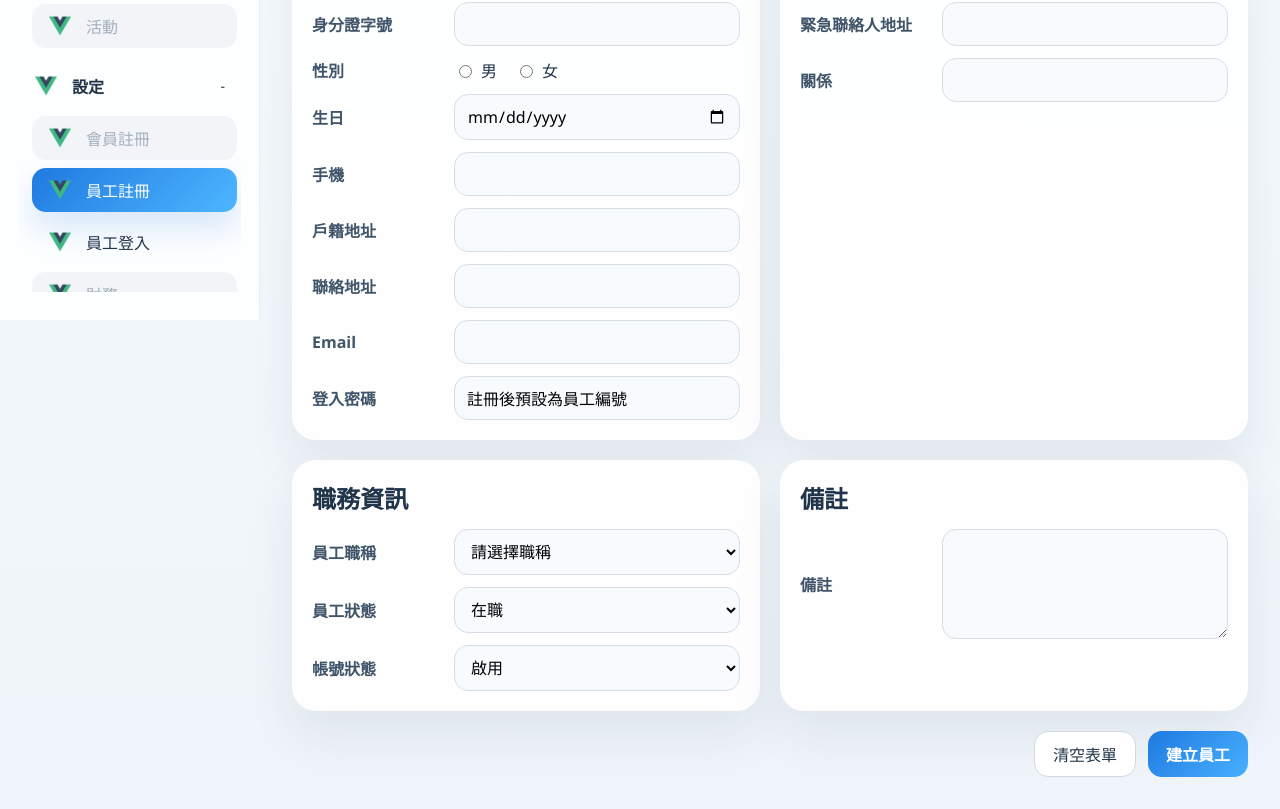
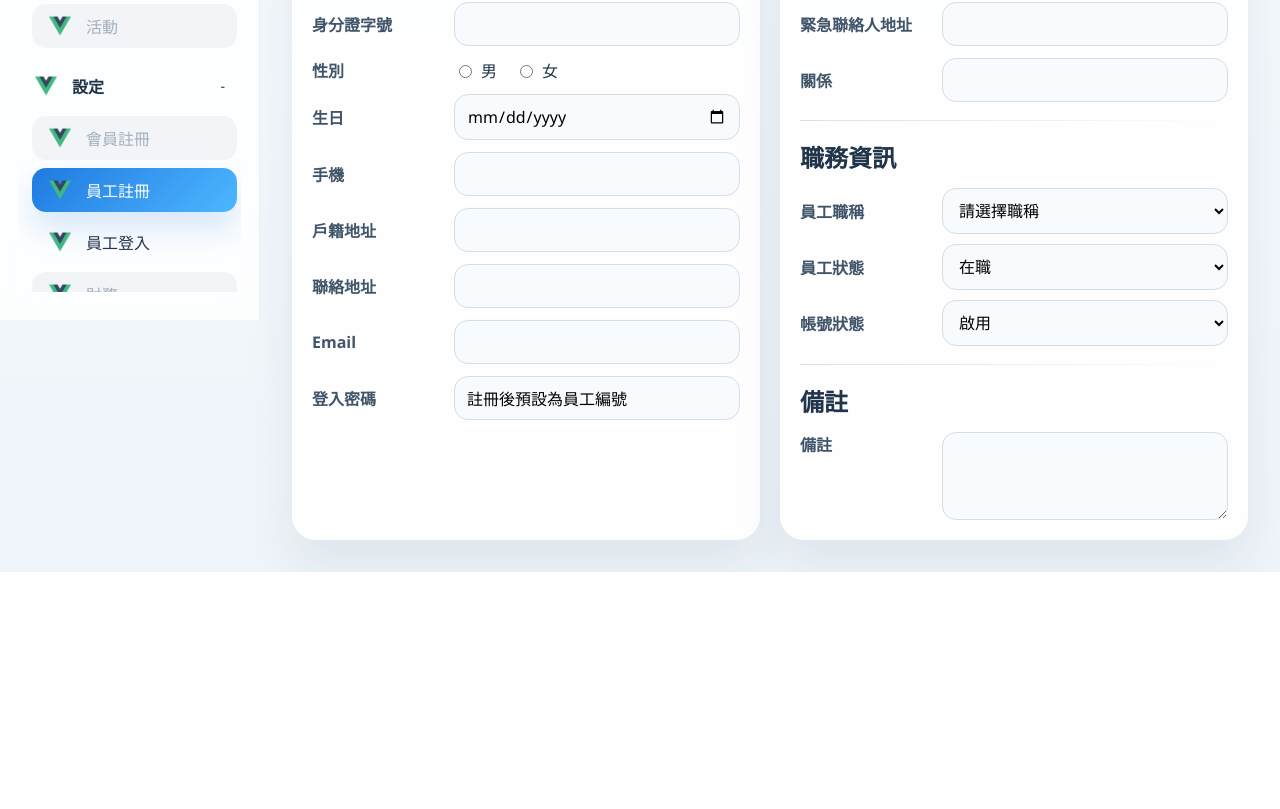
Before and after one commit to LCFang-1030/climbapp, a Vue app in the folder frontend/: page /staff-signup in a window 1280 px wide. Shown: the part 480-1289 px from the top of the page. After the commit the page ends 1052 px from the top, so only its background shows below. Built offline with nearby package versions, Linux system fonts and the light colour scheme.

Commit message:
Modify StaffSignupView layout
1. 調整欄位排版

Signed-off-by: LCFang-1030 <andyfun5566@gmail.com>

```diff
--- a/frontend/src/views/StaffSignupView.vue
+++ b/frontend/src/views/StaffSignupView.vue
@@ -8,15 +8,23 @@
           建立員工帳號後，系統會自動產生員工編號，且初始密碼預設為員工編號。
         </p>
       </div>
-      <router-link class="back-to-login" to="/login">
-        返回登入
-      </router-link>
+      <div class="header-actions">
+        <button type="button" class="secondary-button" @click="clearForm">
+          清空表單
+        </button>
+        <button type="submit" class="primary-button" form="staff-signup-form">
+          建立員工
+        </button>
+        <router-link class="back-to-login" to="/login">
+          返回登入
+        </router-link>
+      </div>
     </section>
 
     <p v-if="errorMsg" class="error-box">{{ errorMsg }}</p>
 
     <section class="signup-shell">
-      <form class="signup-form" @submit.prevent="setSignup">
+      <form id="staff-signup-form" class="signup-form" @submit.prevent="setSignup">
         <section class="form-section-card">
           <h2>基本資料</h2>
           <div class="form-section">
@@ -41,7 +49,7 @@
           </div>
         </section>
 
-        <section class="form-section-card">
+        <section class="form-section-card form-section-card--stacked">
           <h2>緊急聯絡人</h2>
           <div class="form-section">
             <div v-for="(label, key) in emergencyContactLabels" :key="key" class="form-row">
@@ -49,11 +57,11 @@
               <input type="text" v-model.trim="form[key]">
             </div>
           </div>
-        </section>
 
-        <section class="form-section-card">
-          <h2>職務資訊</h2>
-          <div class="form-section">
+          <div class="section-divider"></div>
+
+          <h2 class="subsection-title">職務資訊</h2>
+          <div class="form-section form-section--compact">
             <div v-for="(label, key) in jobRelatedLabels" :key="key" class="form-row">
               <span>{{ label }}</span>
 
@@ -78,26 +86,17 @@
               <input v-else type="text" v-model.trim="form[key]">
             </div>
           </div>
-        </section>
 
-        <section class="form-section-card">
-          <h2>備註</h2>
-          <div class="form-section">
-            <div v-for="(label, key) in noteLabels" :key="key" class="form-row">
+          <div class="section-divider"></div>
+
+          <h2 class="subsection-title">備註</h2>
+          <div class="form-section form-section--compact">
+            <div v-for="(label, key) in noteLabels" :key="key" class="form-row form-row--textarea">
               <span>{{ label }}</span>
-              <textarea v-model.trim="form[key]" rows="4"></textarea>
+              <textarea v-model.trim="form[key]" rows="3"></textarea>
             </div>
           </div>
         </section>
-
-        <div class="form-actions">
-          <button type="button" class="secondary-button" @click="clearForm">
-            清空表單
-          </button>
-          <button type="submit" class="primary-button">
-            建立員工
-          </button>
-        </div>
       </form>
     </section>
   </div>
@@ -287,6 +286,14 @@ export default {
   box-shadow: 0 24px 48px rgba(32, 52, 74, 0.08);
 }
 
+.header-actions {
+  display: flex;
+  align-items: center;
+  justify-content: flex-end;
+  gap: 12px;
+  flex-wrap: wrap;
+}
+
 .page-kicker {
   margin: 0 0 10px;
   color: #0f5ea8;
@@ -340,8 +347,17 @@ export default {
   box-shadow: 0 24px 48px rgba(32, 52, 74, 0.08);
 }
 
+.form-section-card--stacked {
+  display: flex;
+  flex-direction: column;
+}
+
 .form-section-card h2 {
   margin: 0 0 14px;
+}
+
+.subsection-title {
+  margin-top: 0;
 }
 
 .form-section {
@@ -350,11 +366,25 @@ export default {
   gap: 12px;
 }
 
+.form-section--compact {
+  gap: 10px;
+}
+
+.section-divider {
+  height: 1px;
+  margin: 18px 0;
+  background: linear-gradient(90deg, rgba(15, 94, 168, 0.18), rgba(15, 94, 168, 0));
+}
+
 .form-row {
   display: grid;
   grid-template-columns: 130px minmax(0, 1fr);
   gap: 12px;
   align-items: center;
+}
+
+.form-row--textarea {
+  align-items: start;
 }
 
 .form-row span {
@@ -374,6 +404,10 @@ export default {
   background: #f8fbfe;
 }
 
+.form-row textarea {
+  resize: vertical;
+}
+
 .radio-row {
   display: flex;
   gap: 18px;
@@ -390,18 +424,17 @@ export default {
   min-height: auto;
 }
 
-.form-actions {
-  grid-column: 1 / -1;
-  display: flex;
-  justify-content: flex-end;
-  gap: 12px;
-}
+
 
 .primary-button,
 .secondary-button {
   min-height: 46px;
   padding: 0 18px;
   border-radius: 14px;
+  display: inline-flex;
+  align-items: center;
+  justify-content: center;
+  text-decoration: none;
   cursor: pointer;
 }
 
@@ -423,6 +456,14 @@ export default {
     flex-direction: column;
   }
 
+  .header-actions {
+    width: 100%;
+  }
+
+  .header-actions > * {
+    flex: 1 1 100%;
+  }
+
   .signup-form {
     grid-template-columns: 1fr;
   }
@@ -430,11 +471,5 @@ export default {
   .form-row {
     grid-template-columns: 1fr;
   }
-
-  .form-actions,
-  .form-actions {
-    flex-direction: column;
-    align-items: stretch;
-  }
 }
 </style>
```
